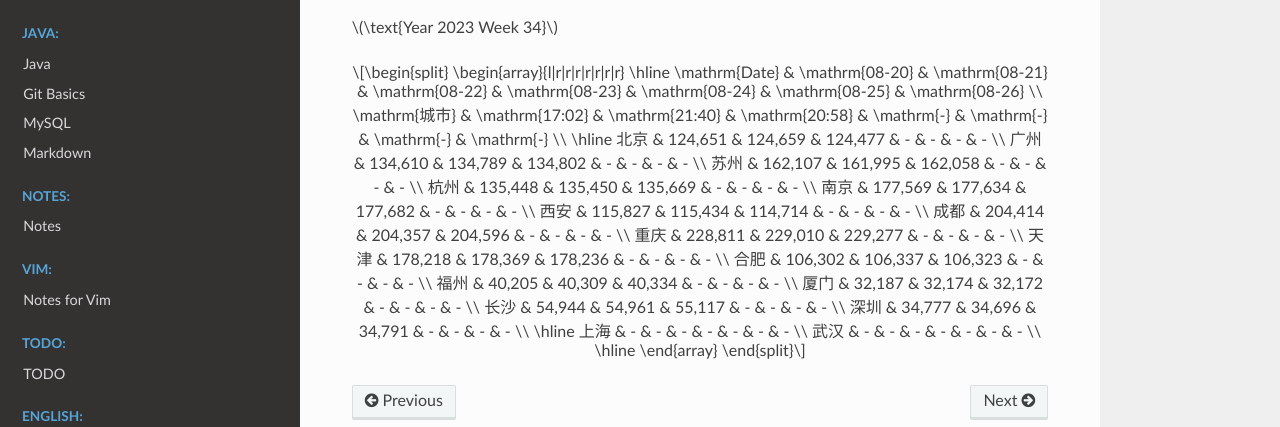
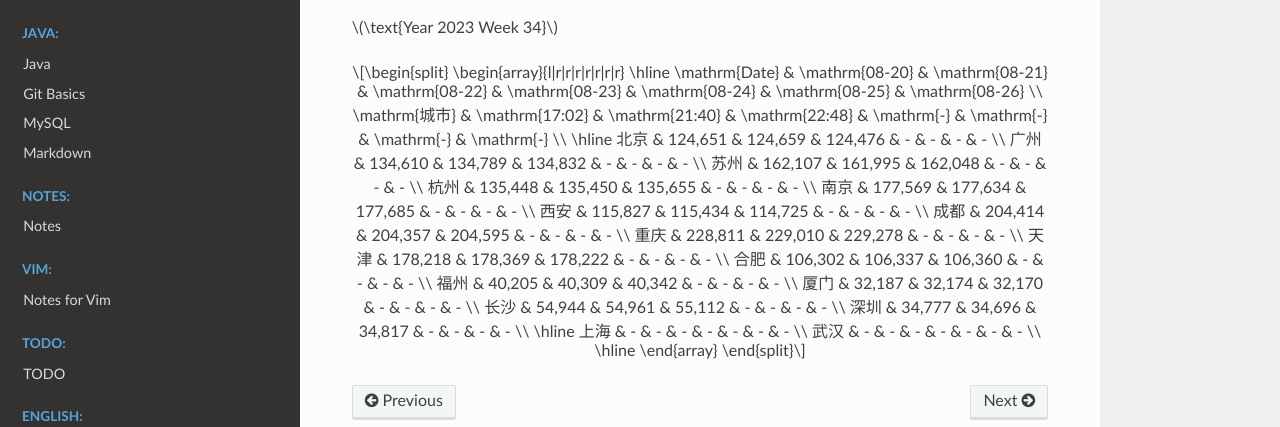
Before and after one commit to Pyrad/pyradnotes, a Sphinx documentation site: the page built from source/RealEstate/resalenumbers2023.md, in a window 1280 px wide and 900 px high, scrolled down 11926 px. Shown: the part 350-777 px from the top of the window. Built offline with Sphinx 7.4.7 and the Read the Docs theme 2.0.0, drawn with Linux system fonts in a browser that asks for light colours; pages that are not in the unit, such as notebooks, are missing from menus; a script that is not in the unit is left out.

Commit message:
Realestate Update resale numbers 2023-08-22 22:48

```diff
--- a/source/RealEstate/resalenumbers2023.md
+++ b/source/RealEstate/resalenumbers2023.md
@@ -802,22 +802,22 @@
 \begin{array}{l|r|r|r|r|r|r|r}
 \hline
 \mathrm{Date} & \mathrm{08-20} & \mathrm{08-21} & \mathrm{08-22} & \mathrm{08-23} & \mathrm{08-24} & \mathrm{08-25} & \mathrm{08-26} \\
-\mathrm{城市} & \mathrm{17:02} & \mathrm{21:40} & \mathrm{20:58} & \mathrm{-} & \mathrm{-} & \mathrm{-} & \mathrm{-} \\
+\mathrm{城市} & \mathrm{17:02} & \mathrm{21:40} & \mathrm{22:48} & \mathrm{-} & \mathrm{-} & \mathrm{-} & \mathrm{-} \\
 \hline
-北京 & 124,651 & 124,659 & 124,477 & - & - & - & - \\
-广州 & 134,610 & 134,789 & 134,802 & - & - & - & - \\
-苏州 & 162,107 & 161,995 & 162,058 & - & - & - & - \\
-杭州 & 135,448 & 135,450 & 135,669 & - & - & - & - \\
-南京 & 177,569 & 177,634 & 177,682 & - & - & - & - \\
-西安 & 115,827 & 115,434 & 114,714 & - & - & - & - \\
-成都 & 204,414 & 204,357 & 204,596 & - & - & - & - \\
-重庆 & 228,811 & 229,010 & 229,277 & - & - & - & - \\
-天津 & 178,218 & 178,369 & 178,236 & - & - & - & - \\
-合肥 & 106,302 & 106,337 & 106,323 & - & - & - & - \\
-福州 & 40,205 & 40,309 & 40,334 & - & - & - & - \\
-厦门 & 32,187 & 32,174 & 32,172 & - & - & - & - \\
-长沙 & 54,944 & 54,961 & 55,117 & - & - & - & - \\
-深圳 & 34,777 & 34,696 & 34,791 & - & - & - & - \\
+北京 & 124,651 & 124,659 & 124,476 & - & - & - & - \\
+广州 & 134,610 & 134,789 & 134,832 & - & - & - & - \\
+苏州 & 162,107 & 161,995 & 162,048 & - & - & - & - \\
+杭州 & 135,448 & 135,450 & 135,655 & - & - & - & - \\
+南京 & 177,569 & 177,634 & 177,685 & - & - & - & - \\
+西安 & 115,827 & 115,434 & 114,725 & - & - & - & - \\
+成都 & 204,414 & 204,357 & 204,595 & - & - & - & - \\
+重庆 & 228,811 & 229,010 & 229,278 & - & - & - & - \\
+天津 & 178,218 & 178,369 & 178,222 & - & - & - & - \\
+合肥 & 106,302 & 106,337 & 106,360 & - & - & - & - \\
+福州 & 40,205 & 40,309 & 40,342 & - & - & - & - \\
+厦门 & 32,187 & 32,174 & 32,170 & - & - & - & - \\
+长沙 & 54,944 & 54,961 & 55,112 & - & - & - & - \\
+深圳 & 34,777 & 34,696 & 34,817 & - & - & - & - \\
 \hline
 上海 & - & - & - & - & - & - & - \\
 武汉 & - & - & - & - & - & - & - \\
```
Also changed, not shown: 1 other file.
